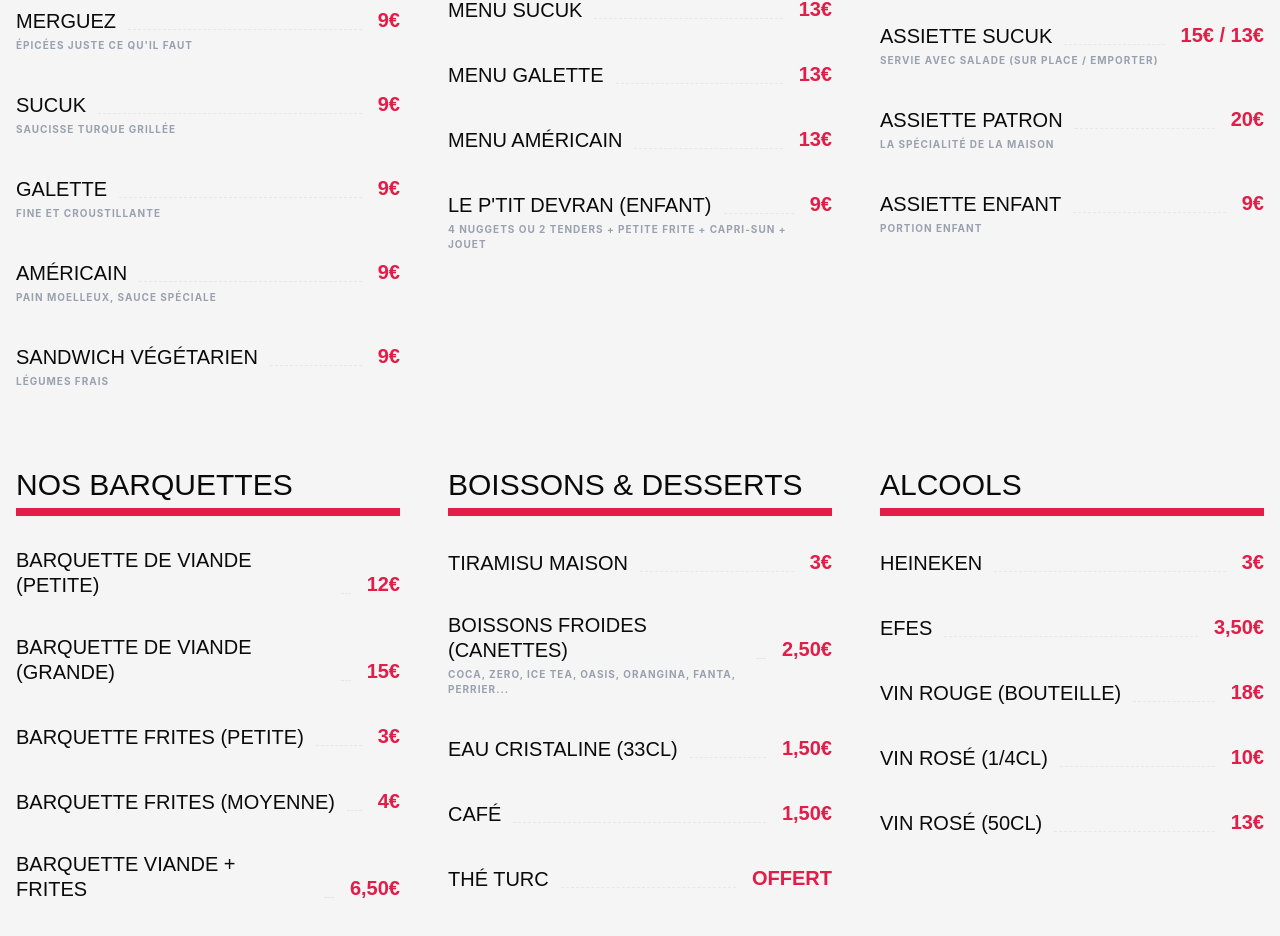
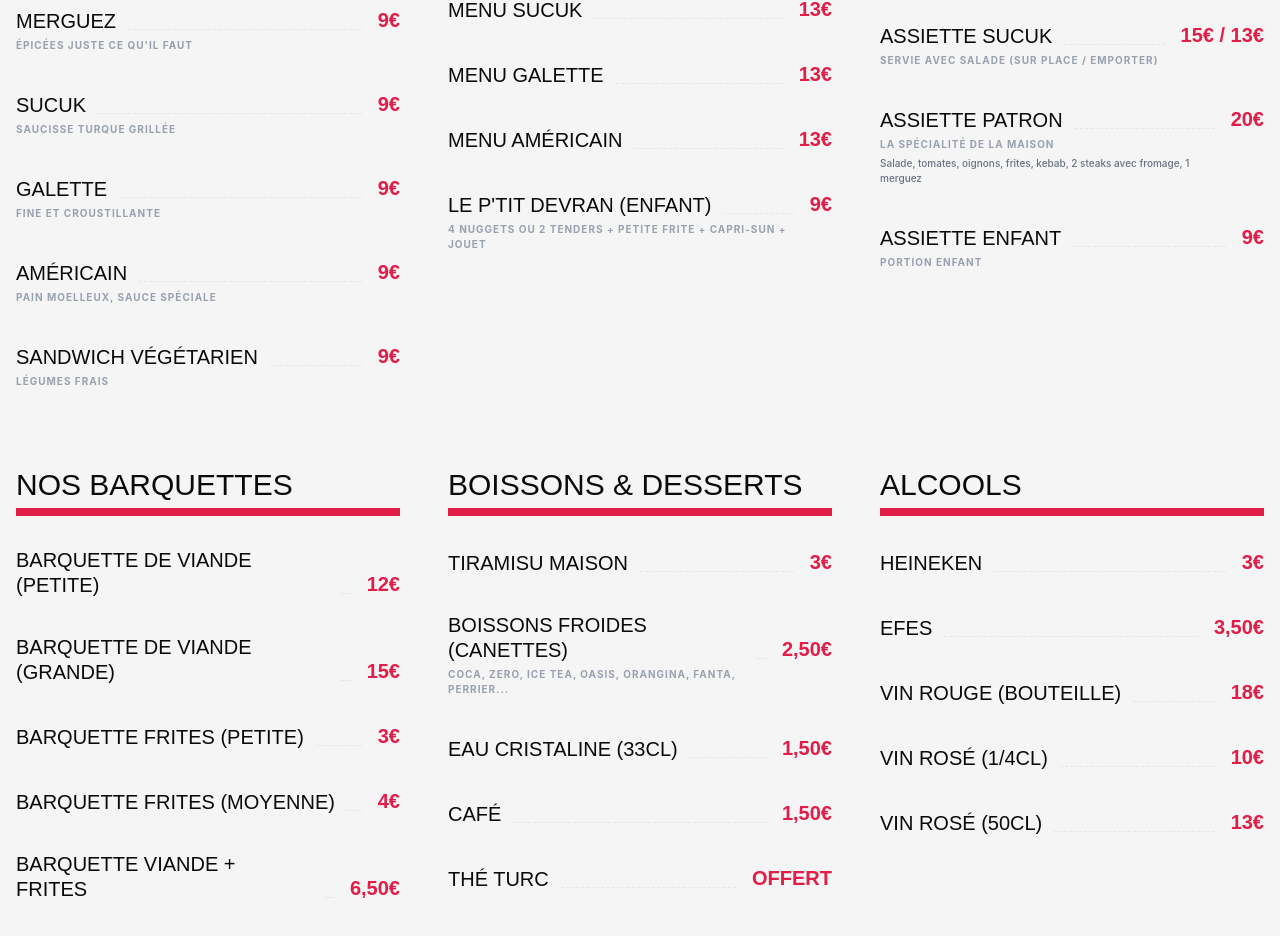
Before and after one commit to devrankebab/Devran-KEBAB, a React (Vite) app: page / in a window 1280 px wide. Shown: the part 3025-3961 px from the top of the page. Built offline with nearby package versions, Linux system fonts and the light colour scheme.

Commit message:
Update MenuSection.tsx

```diff
--- a/src/components/MenuSection.tsx
+++ b/src/components/MenuSection.tsx
@@ -57,10 +57,10 @@
                     {item.description && (
                       <p className="text-[10px] text-gray-400 font-bold uppercase tracking-widest leading-normal mt-1 max-w-[90%]">
                         {item.description}
-                        {item.name === "ASSIETTE PATRON" && (
+                        {item.name && item.name.toUpperCase().trim() === "ASSIETTE PATRON" && (
                           <>
                             <br />
-                            <span className="text-gray-500 font-medium normal-case tracking-normal block mt-0.5">
+                            <span className="text-gray-500 font-medium normal-case tracking-normal block mt-1">
                               Salade, tomates, oignons, frites, kebab, 2 steaks avec fromage, 1 merguez
                             </span>
                           </>
```
